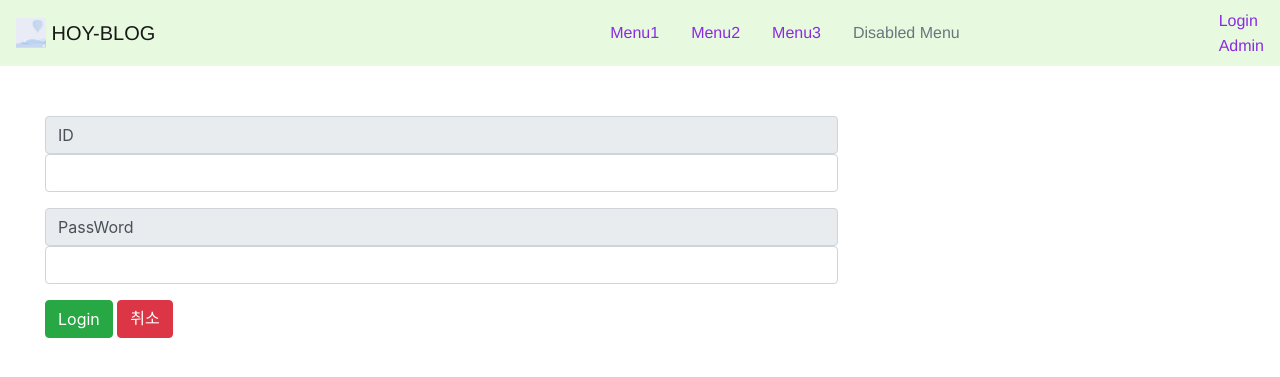
After one commit to 92hoy/django_jhy, a Django app: page /accounts/login/ in a window 1280 px wide. The commit adds this page. Shown: the top 377 px of the page. Run offline with Django 3.2, Linux system fonts and the light colour scheme; some libraries are stand-ins or nearby versions.

Commit message:
django 내장 폼 을 이용한 login구현

```diff
--- /dev/null
+++ b/home/forms.py
@@ -0,0 +1,3 @@
+from django import forms
+
+from .models import user
--- a/home/static/css/home.css
+++ b/home/static/css/home.css
@@ -3,13 +3,6 @@ h1 a {
     font-family: 'Lobster';
 }
 a {
-    color : white;
+    color : blueviolet;
     font-family: "Helvetica Neue",Helvetica,Arial,sans-serif;
 }
-.login{
-    width:300px; height:300px; text-align:center;
-}
-#login {
-    width:50px; height:50px;
-    display:inline-block;
-}
--- a/home/templates/home/base.html
+++ b/home/templates/home/base.html
@@ -16,7 +16,7 @@
             <img src="{% static 'img/1125.png' %}" width="30" height="30" class="d-inline-block align-top" alt="">
             HOY-BLOG</a>
 
-        <ul class="nav justify-content-center">
+        <ul class="nav justify-content-center" style="margin-left: 180px;">
             <li class="nav-item">
                 <a class="nav-link active" href="#">Menu1</a>
             </li>
@@ -30,6 +30,15 @@
                 <a class="nav-link disabled" href="#">Disabled Menu</a>
             </li>
         </ul>
+        <ul class="nav navbar-nav navbar-right">
+            {% if user.is_active %}
+                <li><a href="{%url 'login' %}"> <span class="glyphicon glyphicon-heart"></span> {{user.username}}</a></li>
+                <li><a href="{% url 'logout' %}">Logout</a></li>
+            {% else %}
+                <li><a href="{%url 'login' %}"> <span class="glyphicon glyphicon-user"></span> Login</a></li>
+                <li><a href="{% url 'admin:index' %}">Admin</a></li>
+            {% endif %}
+        </ul>
     </nav>
     <div class="col-md-8">
         {% block content %}
--- /dev/null
+++ b/home/templates/registration/login.html
@@ -0,0 +1,39 @@
+{% extends 'home/base.html' %}
+{% block content %}
+
+    <!-- 로그인 되어있는 경우 -->
+    {% if user.is_active %}
+        <h2 style="align:left; "> Welcome, {{user.username}} </h2>
+        <a href="{% url 'logout' %}">로그아웃</a>
+
+        <!-- 로그인 되어있지 않은 경우 -->
+    {% else %}
+        {% if form.errors %}
+            <!-- 에러발생시 -->
+            <p>ID나 비밀번호가 일치하지 않습니다.</p>
+        {% endif %}
+        <!-- 로그인 폼 -->
+        <form method="post" action="{% url 'login' %}" style="margin-top: 50px; margin-left: 30px;">
+            {% csrf_token %}
+
+
+            <input type="hidden" name="next" value="" />
+
+            <div class="form-group" >
+                <span class="input-group-text" for="{{ form.username.id_for_label }}">ID  </span>
+                <input class="form-control" id="{{ form.username.id_for_label }}" maxlength="15" name="{{ form.username.html_name }}" type="text" />
+            </div>
+            <div class="form-group">
+                <span class="input-group-text" for="{{ form.password.id_for_label }}">PassWord  </span>
+                <input class="form-control" id="{{ form.password.id_for_label }}" maxlength="120" name="{{ form.password.html_name }}" type="password" />
+            </div>
+            <button id="btn_login" type="submit" class="btn btn-success">Login</button>
+            <a href="{% url 'login' %}">
+                <button type="button" class="btn btn-danger">취소</button>
+            </a>
+            <input type="hidden" name="next" value="">
+        </form>
+
+
+    {% endif %}
+{% endblock %}
--- a/home/urls.py
+++ b/home/urls.py
@@ -1,5 +1,6 @@
 from django.conf.urls import url
 from . import views
+
 urlpatterns = [
     url(r'^$', views.home, name='home'),
     url(r'^login$', views.login, name='login'),
--- a/home/views.py
+++ b/home/views.py
@@ -1,7 +1,11 @@
 from django.shortcuts import render
+from django.views.generic.base import TemplateView
 
 def home(request):
     return render(request, 'home/home.html', {})
 
 def login(request):
     return render(request, 'home/login.html',{})
+
+class IndexView(TemplateView): # TemplateView를 상속 받는다.
+    template_name = 'home/login.html'
--- a/main/settings.py
+++ b/main/settings.py
@@ -35,13 +35,13 @@ ALLOWED_HOSTS = ['*']
 # Application definition
 
 INSTALLED_APPS = [
+    'home',
     'django.contrib.admin',
     'django.contrib.auth',
     'django.contrib.contenttypes',
     'django.contrib.sessions',
     'django.contrib.messages',
     'django.contrib.staticfiles',
-    'home',
 ]
 
 MIDDLEWARE = [
@@ -128,3 +128,5 @@ USE_TZ = True
 
 STATIC_URL = '/static/'
 STATIC_ROOT = os.path.join(BASE_DIR, 'static')
+
+LOGIN_REDIRECT_URL = '/home/'
--- a/main/urls.py
+++ b/main/urls.py
@@ -4,4 +4,7 @@ from django.contrib import admin
 urlpatterns = [
     url(r'^admin/', admin.site.urls),
     url(r'^home/', include('home.urls')),
+    url(r'^accounts/', include('django.contrib.auth.urls')),
+
+
 ]
```
Also changed, not shown: home/templates/home/home.html (+5 -4 lines), home/templates/registration/logged_out.html (added, +7 -0 lines).
